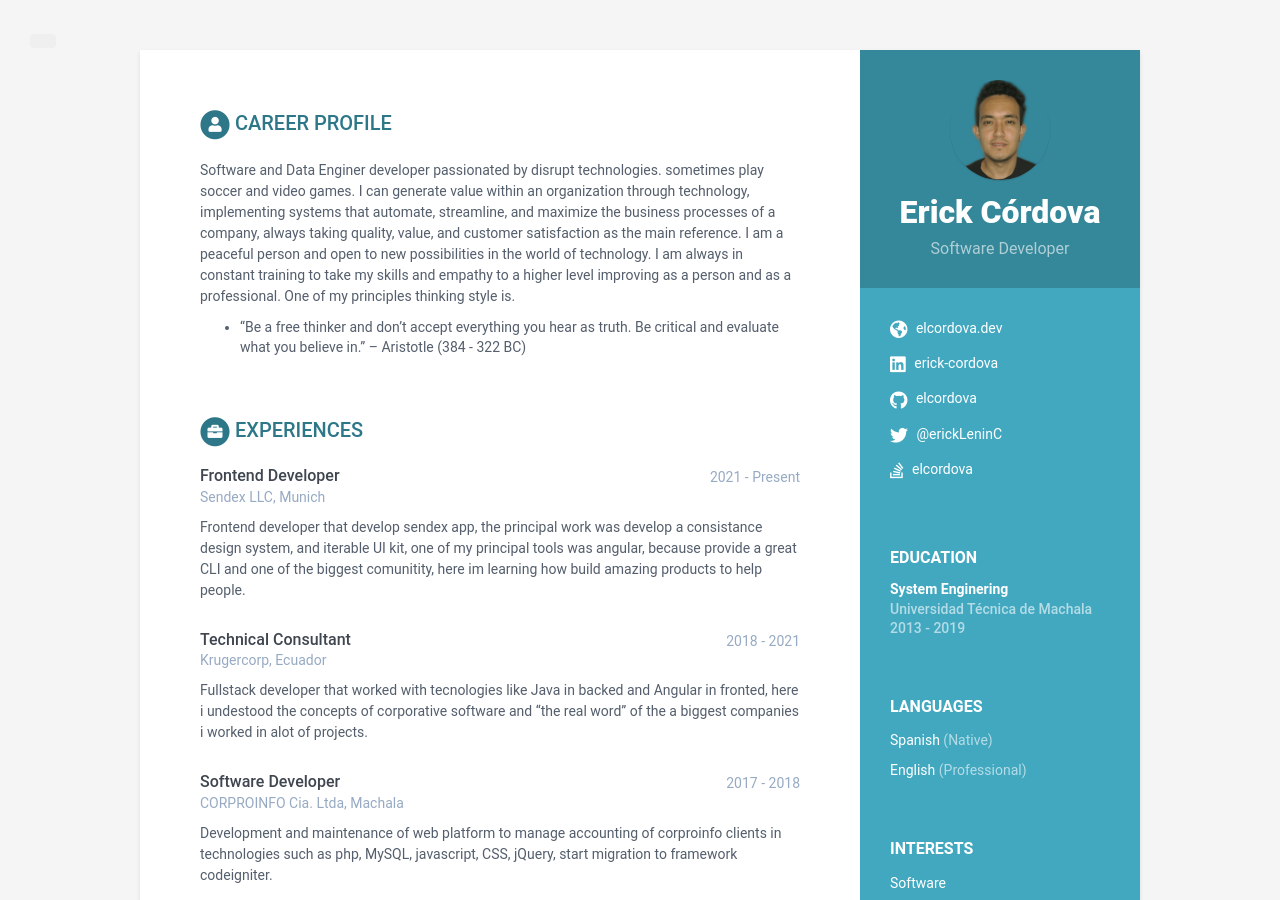
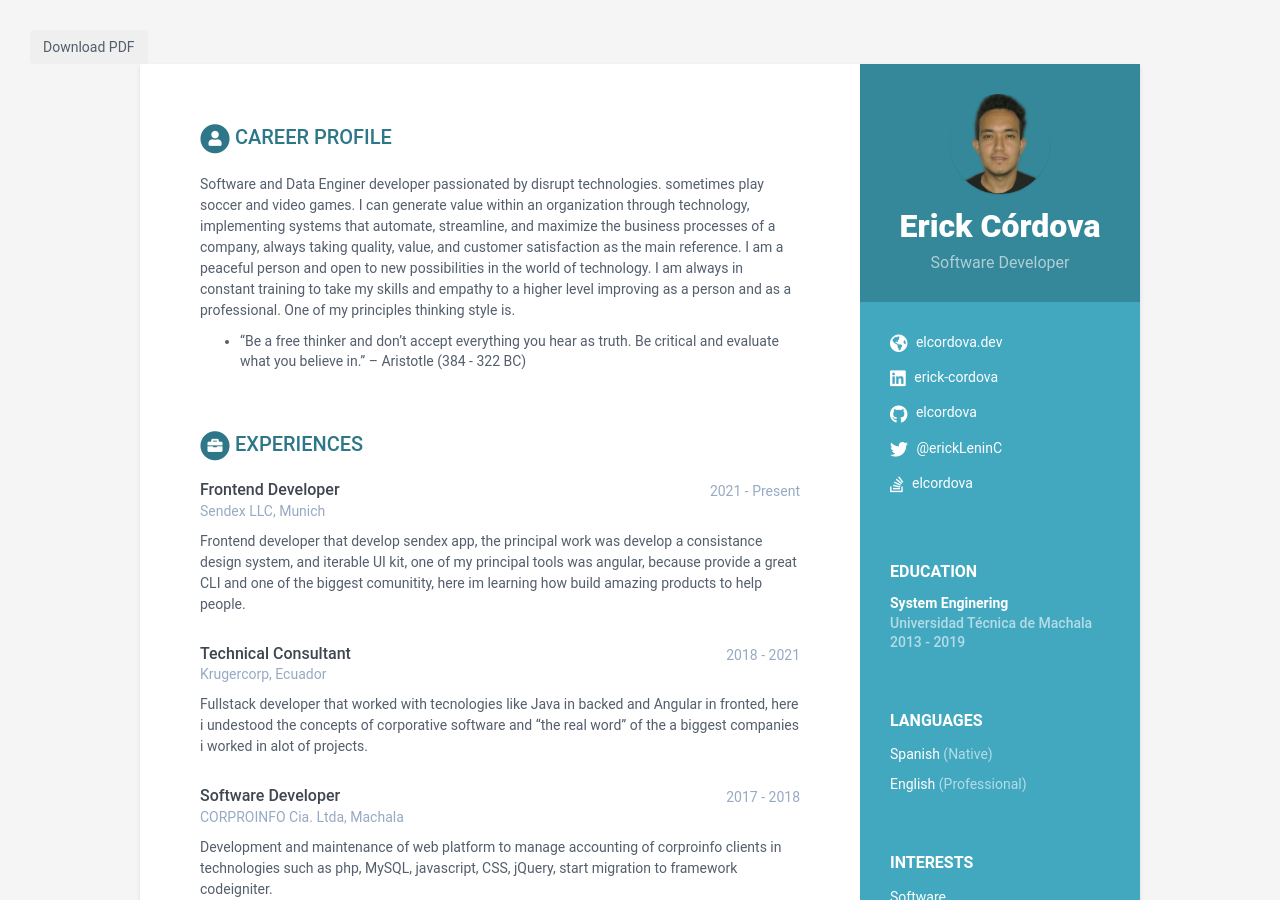
Before and after one commit to elcordova/caring-europa-fe48a, a Jekyll site: the page built from index.html, in a window 1280 px wide and 900 px high. Built offline with Jekyll 4.4.1, drawn with Linux system fonts in a browser that asks for light colours.

Commit message:
default.html: changed

```diff
--- a/_layouts/default.html
+++ b/_layouts/default.html
@@ -8,7 +8,7 @@
 {% include head.html %}
 
 <body>
-    <button class="btn"></button>
+    <button class="btn"> Download PDF</button>
   <div class="wrapper">
     {% include sidebar.html %}
 
```
